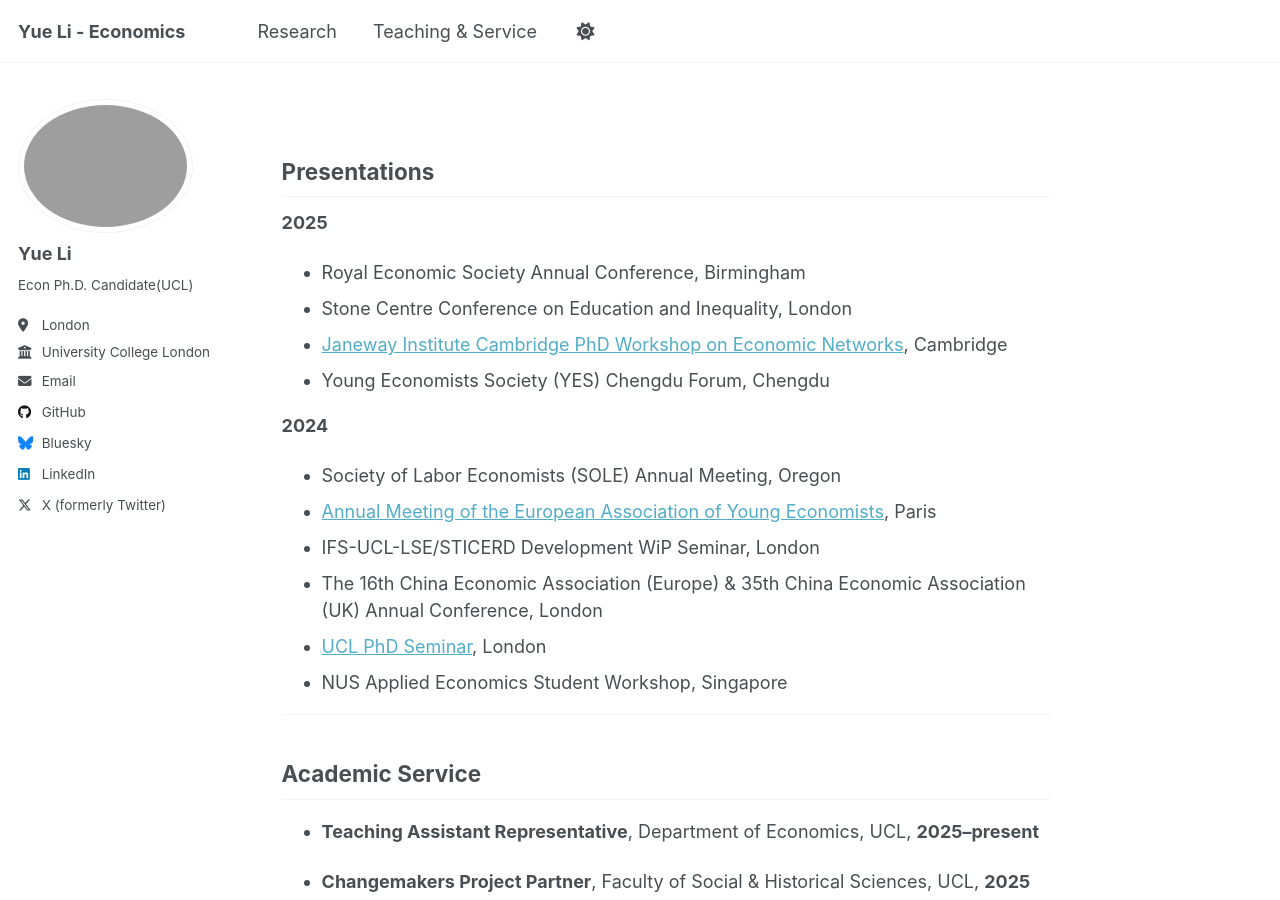
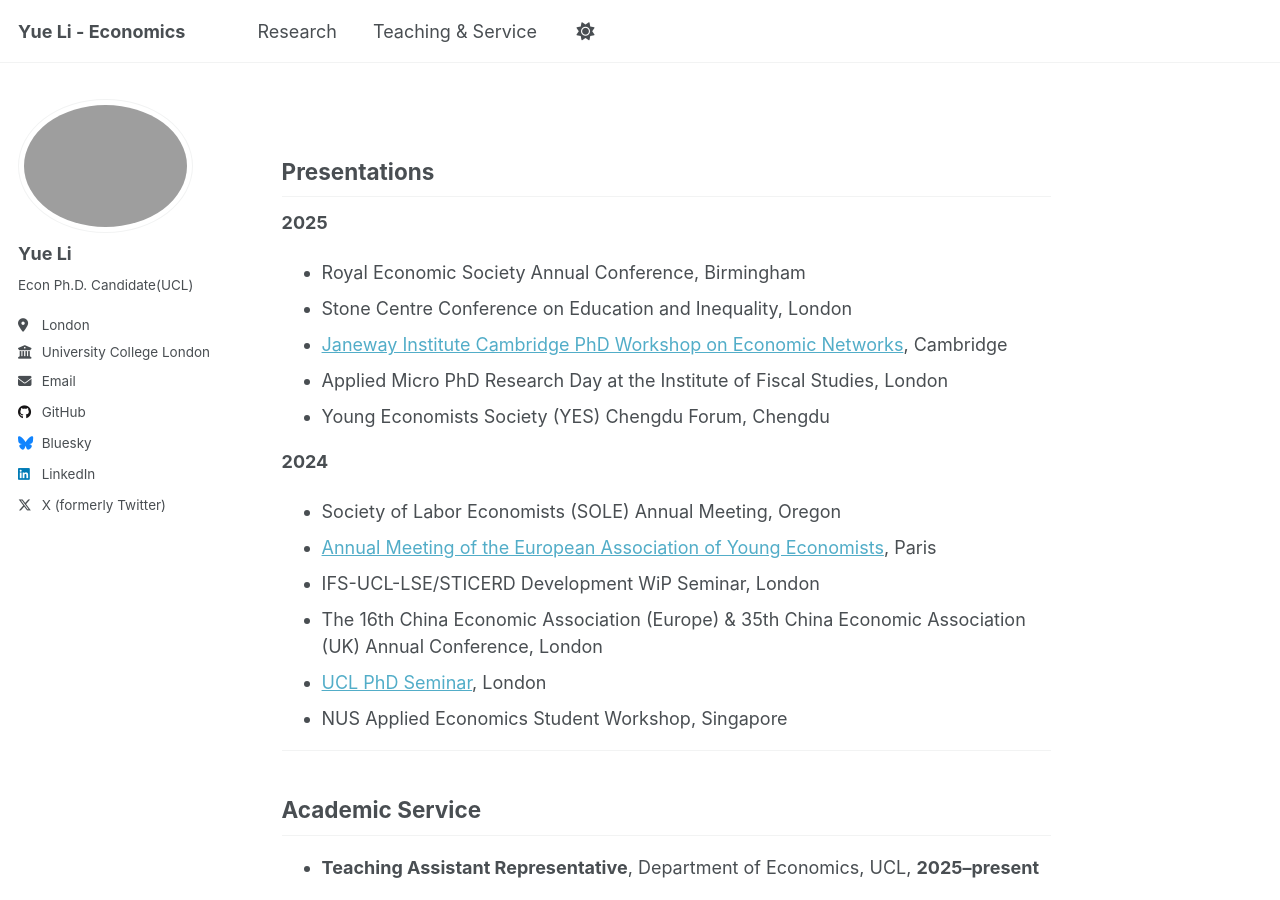
Before and after one commit to yueli-econ/yueli-econ.github.io, a Jekyll site: the page built from _pages/others.md, in a window 1280 px wide and 900 px high. Built offline with Jekyll 4.4.1, drawn with Linux system fonts in a browser that asks for light colours; a script that is not in the unit is left out.

Commit message:
Update others.md

```diff
--- a/_pages/others.md
+++ b/_pages/others.md
@@ -11,6 +11,7 @@ author_profile: true
 - Royal Economic Society Annual Conference, Birmingham
 - Stone Centre Conference on Education and Inequality, London
 - [Janeway Institute Cambridge PhD Workshop on Economic Networks](https://www.janeway.econ.cam.ac.uk/event/janeway-institute-phd-workshop-economic-networks), Cambridge
+- Applied Micro PhD Research Day at the Institute of Fiscal Studies, London
 - Young Economists Society (YES) Chengdu Forum, Chengdu
 
 **2024**
```
